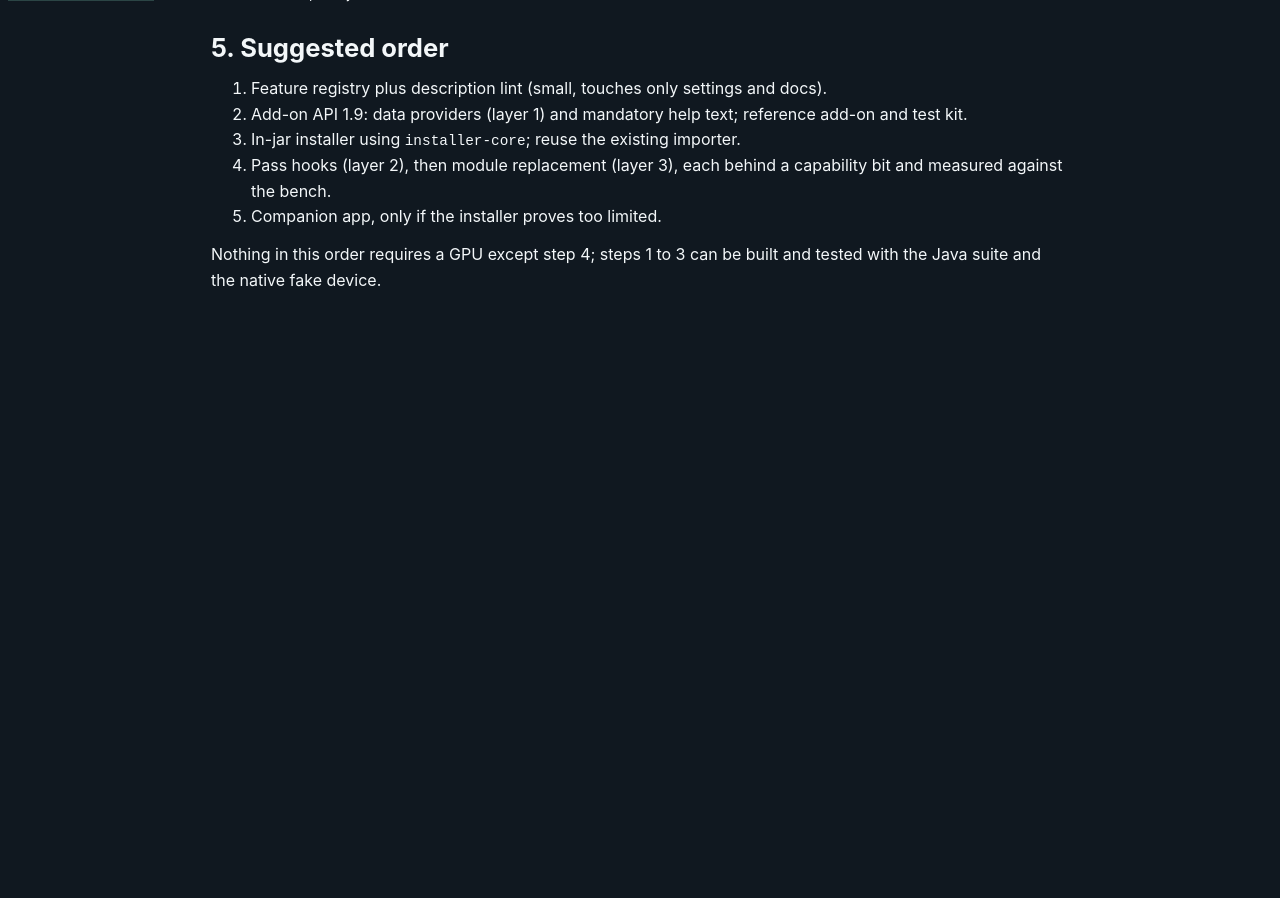
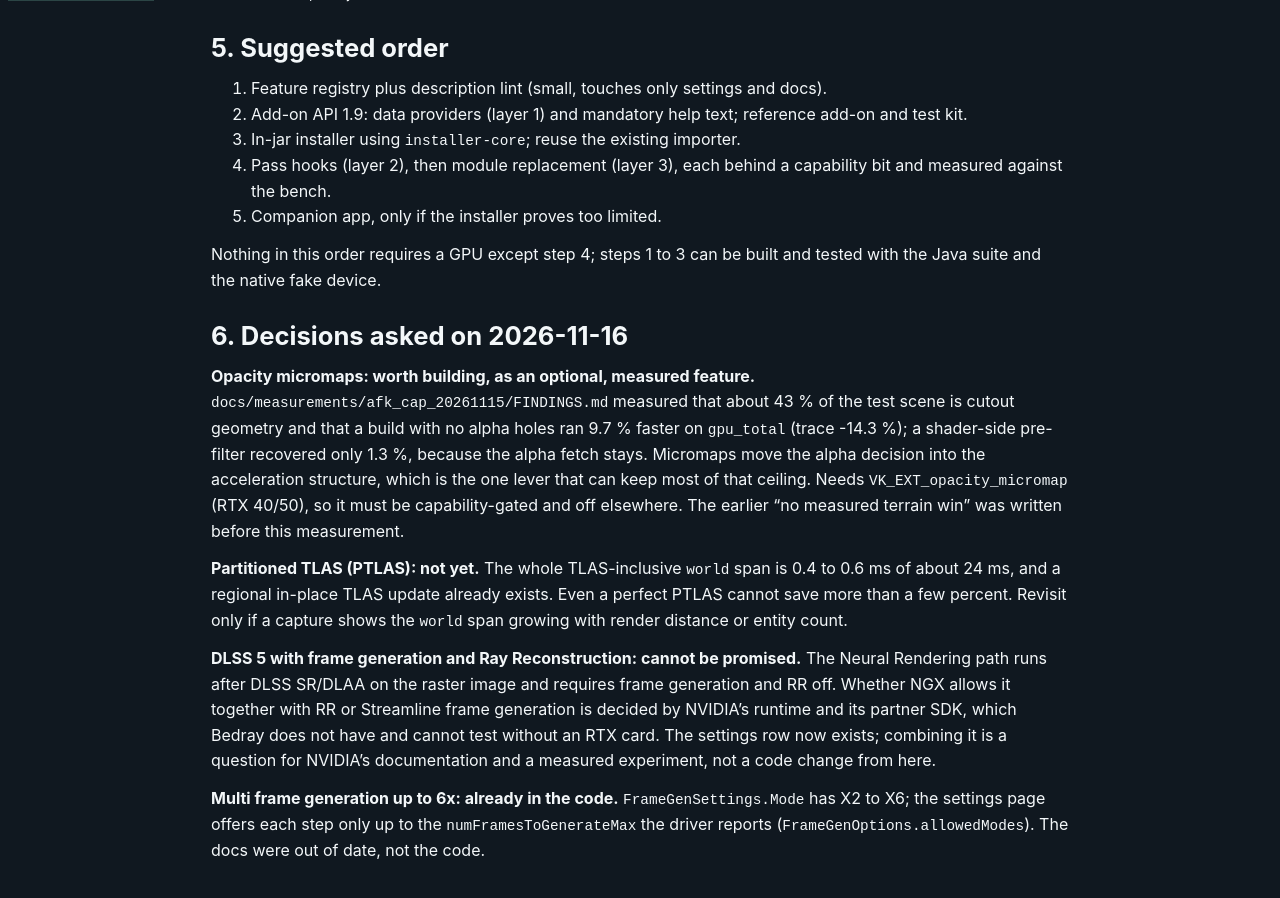
Before and after one commit to bnfe12/bedray, a Jekyll site: the page built from docs/EXTENSION_AND_INSTALLER_DESIGN.md, in a window 1280 px wide and 900 px high, scrolled down 3637 px. Built offline with Jekyll 4.4.1, drawn with Linux system fonts in a browser that asks for light colours; our own code applies the rules of GitHub Pages for plain Markdown files; before the commit the page ends 3978 px from its top, so only the background shows below that.

Commit message:
docs: decisions on opacity micromaps, PTLAS, DLSS 5 combinations and 6x frame generation
Co-Authored-By: Claude Sonnet 5.5 <noreply@anthropic.com>

```diff
--- a/docs/EXTENSION_AND_INSTALLER_DESIGN.md
+++ b/docs/EXTENSION_AND_INSTALLER_DESIGN.md
@@ -109,3 +109,23 @@ existing instance)? Code-signing: an unsigned Windows `.exe` triggers SmartScree
 5. Companion app, only if the installer proves too limited.
 
 Nothing in this order requires a GPU except step 4; steps 1 to 3 can be built and tested with the Java suite and the native fake device.
+
+## 6. Decisions asked on 2026-11-16
+
+**Opacity micromaps: worth building, as an optional, measured feature.** `docs/measurements/afk_cap_20261115/FINDINGS.md` measured
+that about 43 % of the test scene is cutout geometry and that a build with no alpha holes ran 9.7 % faster on `gpu_total`
+(trace -14.3 %); a shader-side pre-filter recovered only 1.3 %, because the alpha fetch stays. Micromaps move the alpha decision into
+the acceleration structure, which is the one lever that can keep most of that ceiling. Needs `VK_EXT_opacity_micromap` (RTX 40/50), so
+it must be capability-gated and off elsewhere. The earlier "no measured terrain win" was written before this measurement.
+
+**Partitioned TLAS (PTLAS): not yet.** The whole TLAS-inclusive `world` span is 0.4 to 0.6 ms of about 24 ms, and a regional in-place TLAS
+update already exists. Even a perfect PTLAS cannot save more than a few percent. Revisit only if a capture shows the `world` span
+growing with render distance or entity count.
+
+**DLSS 5 with frame generation and Ray Reconstruction: cannot be promised.** The Neural Rendering path runs after DLSS SR/DLAA on the
+raster image and requires frame generation and RR off. Whether NGX allows it together with RR or Streamline frame generation is decided
+by NVIDIA's runtime and its partner SDK, which Bedray does not have and cannot test without an RTX card. The settings row now exists;
+combining it is a question for NVIDIA's documentation and a measured experiment, not a code change from here.
+
+**Multi frame generation up to 6x: already in the code.** `FrameGenSettings.Mode` has X2 to X6; the settings page offers each step only
+up to the `numFramesToGenerateMax` the driver reports (`FrameGenOptions.allowedModes`). The docs were out of date, not the code.
```
